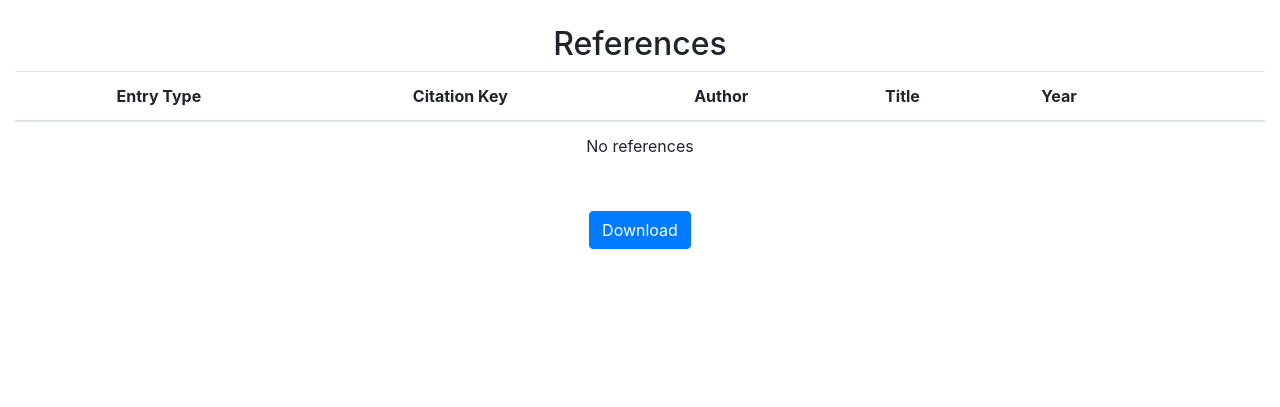
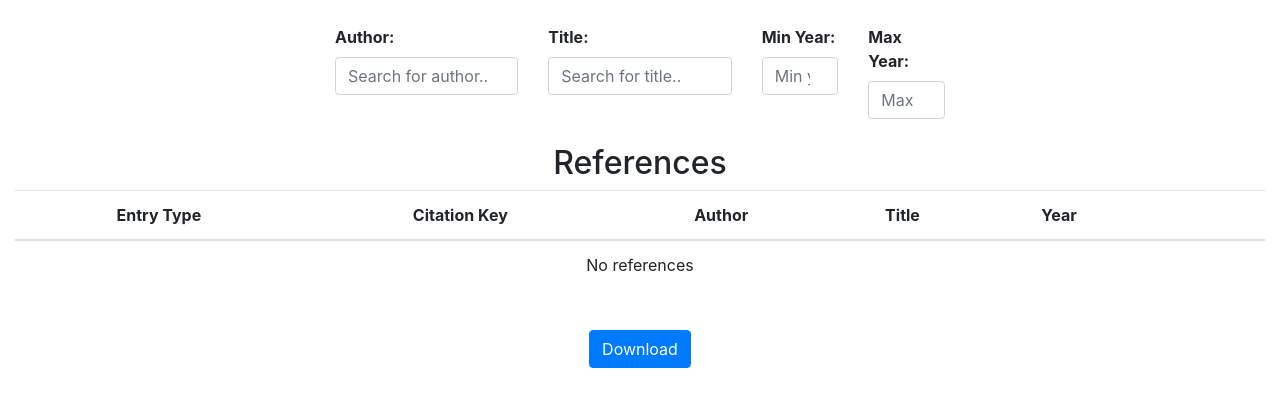
Before and after one commit to ruokokoski/ohtu-miniprojekti, a Flask app: page /references in a window 1280 px wide. Shown: the part 112-519 px from the top of the page. Run offline with Flask 3, Linux system fonts and the light colour scheme; some libraries are stand-ins or nearby versions.

Commit message:
add search bars

```diff
--- a/src/static/scripts.js
+++ b/src/static/scripts.js
@@ -3,6 +3,60 @@ function setCurrentYearAsMax(id) {
     document.getElementById(id).setAttribute("max", year);
 }
 
+function searchTable(inputId, tableId, column) {
+    // Declare variables
+    var input, filter, table, tbody, tr, td, i, txtValue;
+    input = document.getElementById(inputId);
+    filter = input.value.toUpperCase();
+    table = document.getElementById(tableId);
+    tbody = table.getElementsByTagName("tbody")[0];
+    tr = tbody.getElementsByTagName("tr");
+
+    // Loop through all table rows, and hide those who don't match the search query
+    for (i = 0; i < tr.length; i+=2) {
+        td = tr[i].getElementsByTagName("td")[column];
+        if (td) {
+            txtValue = td.textContent || td.innerText;
+            if (txtValue.toUpperCase().indexOf(filter) > -1) {
+                tr[i].style.display = "";
+            } else {
+                tr[i].style.display = "none";
+            }
+        }
+    }
+}
+
+
+function filterYear(inputId, tableId, column, min) {
+    // Declare variables
+    var input, filter, table, tbody, tr, td, i, year;
+    input = document.getElementById(inputId);
+    filter = input.value;
+    table = document.getElementById(tableId);
+    tbody = table.getElementsByTagName("tbody")[0];
+    tr = tbody.getElementsByTagName("tr");
+
+    // Loop through all table rows, and hide those who don't match the search query
+    for (i = 0; i < tr.length; i+=2) { //jump over extrafields rows
+        td = tr[i].getElementsByTagName("td")[column];
+        if (td) {
+            year = td.textContent || td.innerText;
+            if (min) {
+                if (Number(year) >= filter) {
+                    tr[i].style.display = "";
+                } else {
+                    tr[i].style.display = "none";
+                }
+            } else {
+                if (Number(year) <= filter) {
+                    tr[i].style.display = "";
+                } else {
+                    tr[i].style.display = "none";
+                }
+            }
+        }
+    }
+}
 
 function show(id) {
     var element = document.getElementById(id);
--- a/src/templates/list_references.html
+++ b/src/templates/list_references.html
@@ -5,11 +5,31 @@
 {% block body %}
 <script>document.getElementById("nav_references").classList.toggle("active")</script>
 <div class="container-fluid text-center">
+    <div class="row justify-content-center" style="text-align: left;">
+        <div class="col-2">
+            <label for="search_author"><b>Author:</b></label>
+            <input type="text" class="form-control" id="search_author" onkeyup="searchTable('search_author', 'reference_table', column=2)" placeholder="Search for author..">
+        </div>
+        <div class="col-2">
+            <label for="search_title"><b>Title:</b></label>
+            <input type="text" class="form-control" id="search_title" onkeyup="searchTable('search_title', 'reference_table', column=3)" placeholder="Search for title..">
+        </div>
+        <div class="col-1">
+
+            <label for="filter_year"><b>Min Year:</b></label>
+            <input type="number" class="form-control" id="min_year" onkeyup="filterYear('min_year', 'reference_table', column=4, true)" placeholder="Min year...">
+        </div>
+        <div class="col-1">
+            <label for="filter_year"><b>Max Year:</b></label>
+            <input type="number" class="form-control" id="max_year" onkeyup="filterYear('max_year', 'reference_table', column=4, false)" placeholder="Max year...">
+        </div>
+    </div>
+
     <div class="row justify-content-center">
         <div class="col">
             <h2>References</h2>
             <div>
-                <table class="table">
+                <table class="table" id="reference_table">
                     <thead>
                         <tr>
                             <th>Entry Type</th>
```
